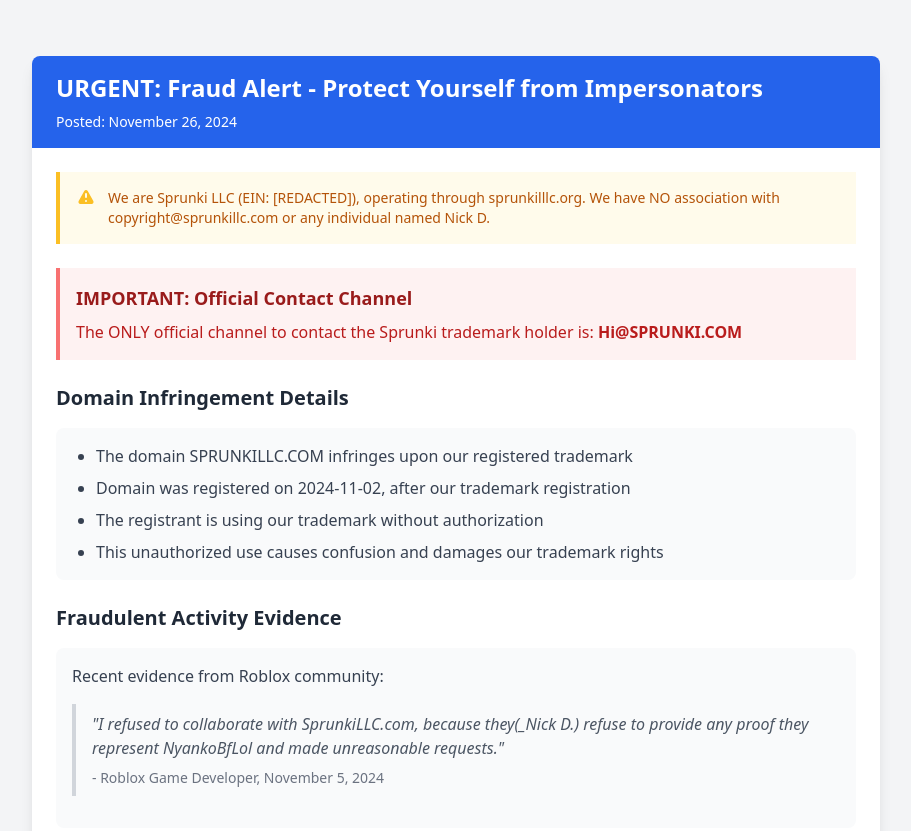
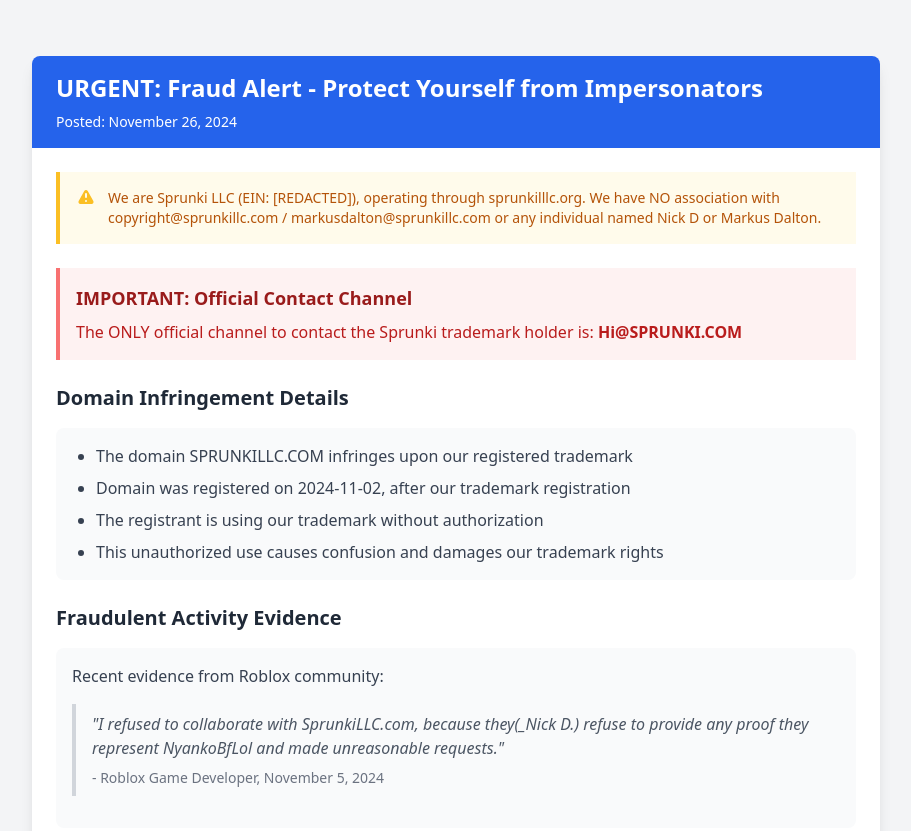
Before and after one commit to Zhenvip/sprunkillc.org, a plain HTML site: page index.html in a window 1280 px wide. Shown: the top 831 px of the page, without its empty margins (184-1095 px from the left). Drawn offline with nearby package versions, Linux system fonts and the light colour scheme.

Commit message:
Update index.html

```diff
--- a/index.html
+++ b/index.html
@@ -43,7 +43,7 @@
                         </div>
                         <div class="ml-3">
                             <p class="text-sm text-yellow-700">
-                                We are Sprunki LLC (EIN: [REDACTED]), operating through sprunkilllc.org. We have NO association with copyright@sprunkillc.com or any individual named Nick D.
+                                We are Sprunki LLC (EIN: [REDACTED]), operating through sprunkilllc.org. We have NO association with copyright@sprunkillc.com / markusdalton@sprunkillc.com or any individual named Nick D or Markus Dalton.
                             </p>
                         </div>
                     </div>
```
